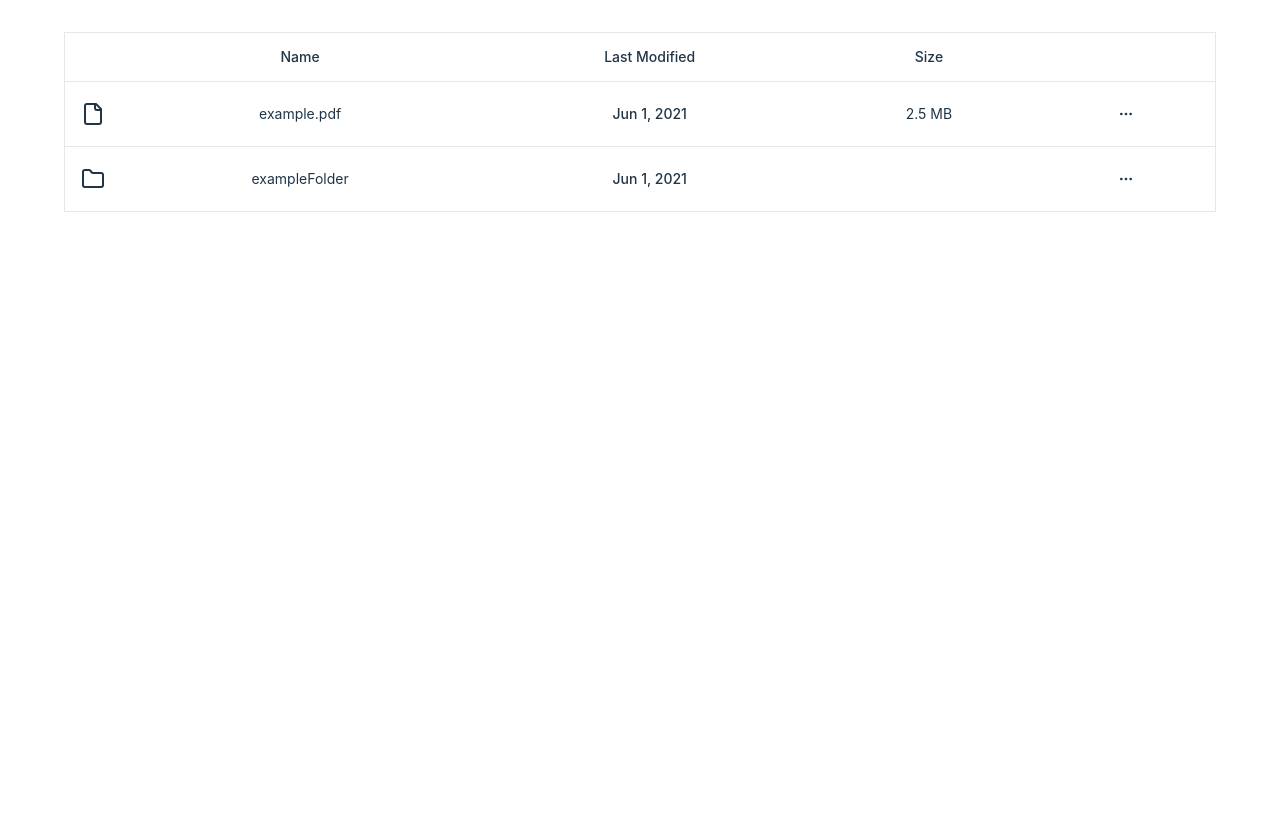
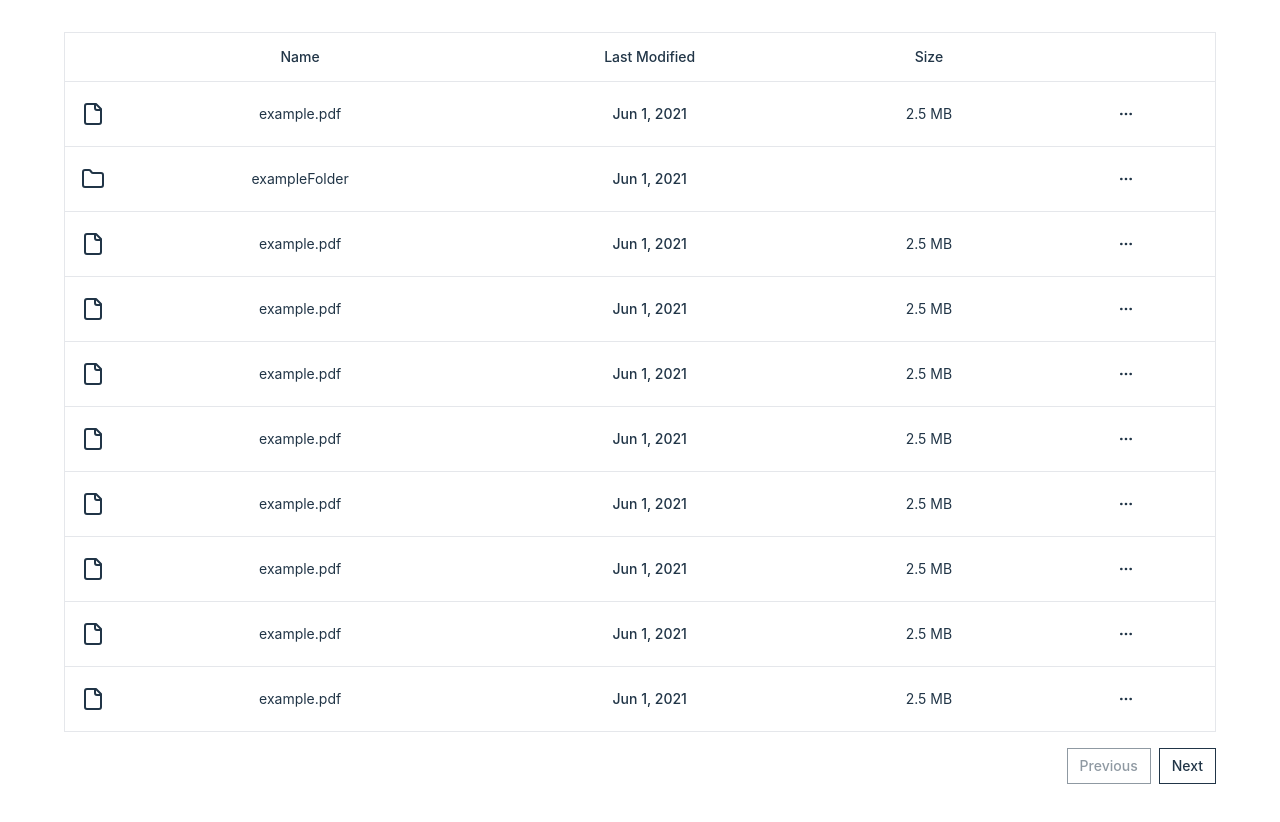
Before and after one commit to dan-antonelli/tiny-drive, a React (Vite) app: page / in a window 1280 px wide. Shown: the top 822 px of the page. Built offline with nearby package versions, Linux system fonts and the light colour scheme; the HTML template or start-up script is replaced by a standard one.

Commit message:
add pagination

```diff
--- a/src/features/table/components/DataTable.tsx
+++ b/src/features/table/components/DataTable.tsx
@@ -2,9 +2,11 @@
   ColumnDef,
   flexRender,
   getCoreRowModel,
+  getPaginationRowModel,
   useReactTable,
 } from '@tanstack/react-table';
 
+import Button from '@/components/shadcn/ui/button';
 import {
   Table,
   TableBody,
@@ -27,9 +29,11 @@
     data,
     columns,
     getCoreRowModel: getCoreRowModel(),
+    getPaginationRowModel: getPaginationRowModel(),
   });
 
   return (
+    <div>
       <div className='w-full rounded-md border'>
         <Table>
           <TableHeader>
@@ -62,7 +66,10 @@
                 >
                   {row.getVisibleCells().map((cell) => (
                     <TableCell key={cell.id}>
-                    {flexRender(cell.column.columnDef.cell, cell.getContext())}
+                      {flexRender(
+                        cell.column.columnDef.cell,
+                        cell.getContext()
+                      )}
                     </TableCell>
                   ))}
                 </TableRow>
@@ -77,5 +84,26 @@
           </TableBody>
         </Table>
       </div>
+      <div className='flex items-center justify-end space-x-2 py-4'>
+        <Button
+          className='cursor-pointer'
+          variant='outline'
+          size='sm'
+          onClick={() => table.previousPage()}
+          disabled={!table.getCanPreviousPage()}
+        >
+          Previous
+        </Button>
+        <Button
+          className='cursor-pointer'
+          variant='outline'
+          size='sm'
+          onClick={() => table.nextPage()}
+          disabled={!table.getCanNextPage()}
+        >
+          Next
+        </Button>
+      </div>
+    </div>
   );
 }
--- a/src/mock-data/data.ts
+++ b/src/mock-data/data.ts
@@ -1,5 +1,6 @@
 import { FileInfo } from '@/types/types';
 
+// TODO: prevent name collision
 const data: FileInfo[] = [
   {
     id: '728ed52f',
@@ -14,6 +15,118 @@
     name: 'exampleFolder',
     lastModified: '2021-06-01T12:00:00',
   },
+  {
+    id: '728ed52f',
+    type: 'file',
+    name: 'example.pdf',
+    lastModified: '2021-06-01T12:00:00',
+    size: '2.5 MB',
+  },
+  {
+    id: '728ed52f',
+    type: 'file',
+    name: 'example.pdf',
+    lastModified: '2021-06-01T12:00:00',
+    size: '2.5 MB',
+  },
+  {
+    id: '728ed52f',
+    type: 'file',
+    name: 'example.pdf',
+    lastModified: '2021-06-01T12:00:00',
+    size: '2.5 MB',
+  },
+  {
+    id: '728ed52f',
+    type: 'file',
+    name: 'example.pdf',
+    lastModified: '2021-06-01T12:00:00',
+    size: '2.5 MB',
+  },
+  {
+    id: '728ed52f',
+    type: 'file',
+    name: 'example.pdf',
+    lastModified: '2021-06-01T12:00:00',
+    size: '2.5 MB',
+  },
+  {
+    id: '728ed52f',
+    type: 'file',
+    name: 'example.pdf',
+    lastModified: '2021-06-01T12:00:00',
+    size: '2.5 MB',
+  },
+  {
+    id: '728ed52f',
+    type: 'file',
+    name: 'example.pdf',
+    lastModified: '2021-06-01T12:00:00',
+    size: '2.5 MB',
+  },
+  {
+    id: '728ed52f',
+    type: 'file',
+    name: 'example.pdf',
+    lastModified: '2021-06-01T12:00:00',
+    size: '2.5 MB',
+  },
+  {
+    id: '728ed52f',
+    type: 'file',
+    name: 'example.pdf',
+    lastModified: '2021-06-01T12:00:00',
+    size: '2.5 MB',
+  },
+  {
+    id: '728ed52f',
+    type: 'file',
+    name: 'example.pdf',
+    lastModified: '2021-06-01T12:00:00',
+    size: '2.5 MB',
+  },
+  {
+    id: '728ed52f',
+    type: 'file',
+    name: 'example.pdf',
+    lastModified: '2021-06-01T12:00:00',
+    size: '2.5 MB',
+  },
+  {
+    id: '728ed52f',
+    type: 'file',
+    name: 'example.pdf',
+    lastModified: '2021-06-01T12:00:00',
+    size: '2.5 MB',
+  },
+  {
+    id: '728ed52f',
+    type: 'file',
+    name: 'example.pdf',
+    lastModified: '2021-06-01T12:00:00',
+    size: '2.5 MB',
+  },
+  {
+    id: '728ed52f',
+    type: 'file',
+    name: 'example.pdf',
+    lastModified: '2021-06-01T12:00:00',
+    size: '2.5 MB',
+  },
+  {
+    id: '728ed52f',
+    type: 'file',
+    name: 'example.pdf',
+    lastModified: '2021-06-01T12:00:00',
+    size: '2.5 MB',
+  },
+  {
+    id: '728ed52f',
+    type: 'file',
+    name: 'example.pdf',
+    lastModified: '2021-06-01T12:00:00',
+    size: '2.5 MB',
+  },
 ];
 
 export default data;
```
Lines whose indentation alone changed are shown as unchanged.
